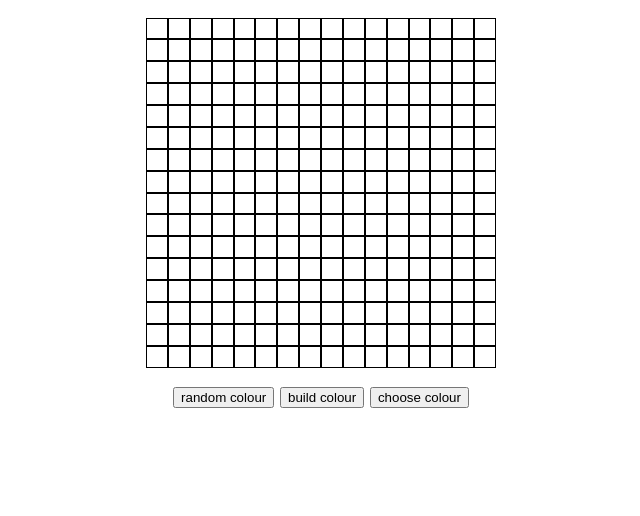
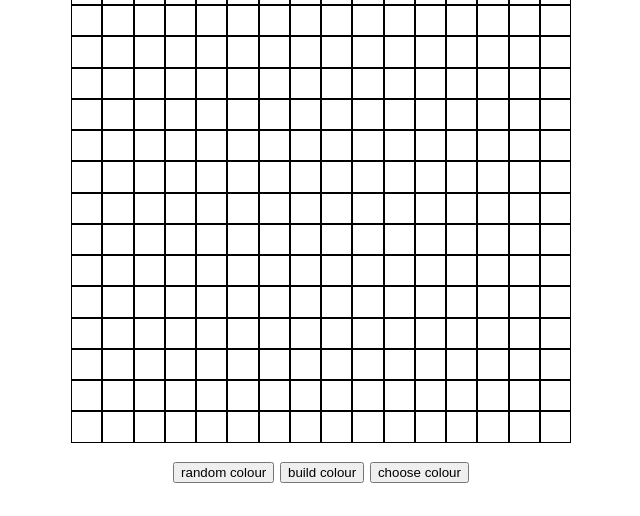
Before and after one commit to Mogoatlhe/etch-a-sketch, a plain HTML site: page index.html in a window 1280 px wide. Shown: the part 284-800 px from the top of the page, without its empty margins (319-959 px from the left). Drawn offline with Linux system fonts and the light colour scheme.

Commit message:
increaded grid width and height

```diff
--- a/script/script.js
+++ b/script/script.js
@@ -2,7 +2,7 @@
 const grid = document.getElementById("grid");
 const clear = document.getElementById("clear");
 const slider = document.getElementById("slider");
-const gridHeight = grid.clientHeight;
+const gridWidth = grid.clientWidth;
 
 slider.addEventListener("input", () => {
 
@@ -36,11 +36,12 @@ function createGrid(){
     const row = parseInt(getGridRow());
     const squareCount = row ** 2;
 
+    console.log(gridWidth);
     for(let i = 0; i < squareCount; i++){
         let square = document.createElement("div");
         square.classList.add("square");
-        square.setAttribute("style", `width: ${gridHeight / row}px;
-            height: ${gridHeight / row}px`);
+        square.setAttribute("style", `width: ${gridWidth / row}px;
+            height: ${gridWidth / row}px`);
 
         grid.appendChild(square);
     }
--- a/style/style.css
+++ b/style/style.css
@@ -66,8 +66,8 @@ body{
 
 
 #grid{
-    width: 350px;
-    height: 350px;
+    width: 500px;
+    height: 500px;
     border-right: none;
     display: flex;
     flex-wrap: wrap;
```
